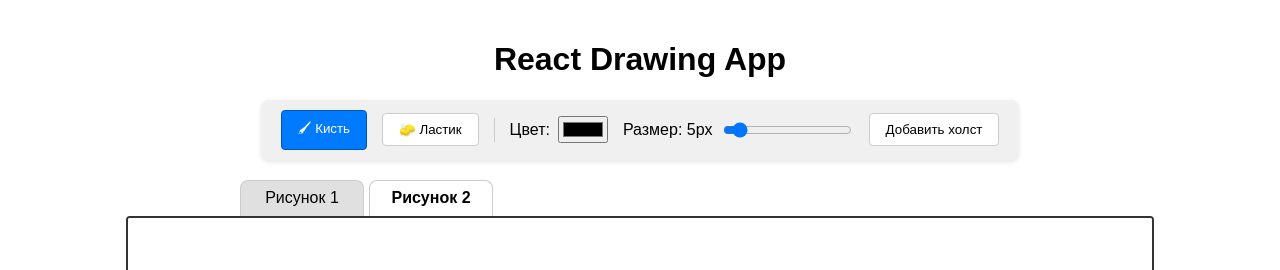
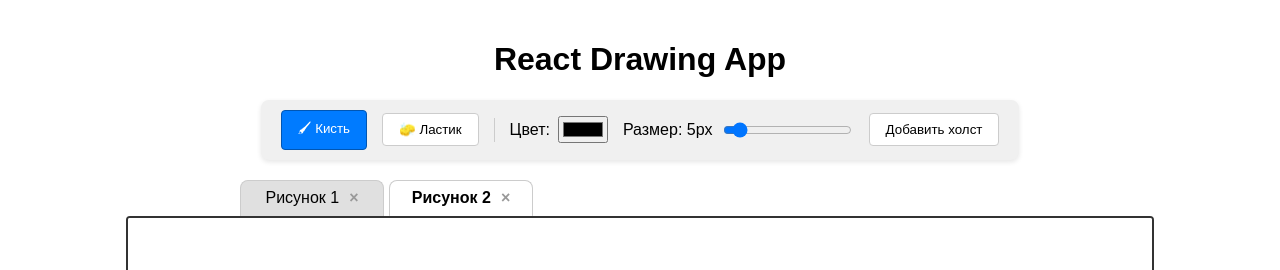
Before and after one commit to Z-Den/web-paint, a React (Create React App) app: page / in a window 1280 px wide. Both pictures are taken after a click on the button "Добавить холст". Shown: the top 270 px of the page. Built offline with nearby package versions, Linux system fonts and the light colour scheme.

Commit message:
delete canvas's tab function + fixes

```diff
--- a/src/App.js
+++ b/src/App.js
@@ -17,10 +17,21 @@ function App() {
     const [activeCanvasId, setActiveCanvasId] = useState(1);
 
     const addCanvas = () => {
-        const newCanvasId = canvases.length + 1;
+        const newCanvasId = canvases.length > 0 ? Math.max(...canvases.map(c => c.id)) + 1 : 1;
         setCanvases([...canvases, {id: newCanvasId, name: 'Рисунок ' + newCanvasId}]);
         setActiveCanvasId(newCanvasId);
     }
+
+    const removeCanvas = (e, id) => {
+        e.stopPropagation(); // Чтобы не переключало вкладку при клике на крестик
+        if (canvases.length === 1) return;
+        const newList = canvases.filter(c => c.id !== id);
+        setCanvases(newList);
+        if (activeCanvasId === id) {
+            setActiveCanvasId(newList[0].id);
+        }
+        delete canvasRefs.current[id];
+    };
 
     return (
         <div className="app-container">
@@ -40,6 +51,7 @@ function App() {
                 canvases={canvases}
                 activeCanvasId={activeCanvasId}
                 setActiveCanvasId={setActiveCanvasId}
+                removeCanvas={removeCanvas}
             />
 
             {/* Рендерим все канвасы, но скрываем неактивные */}
--- a/src/components/Tabs.jsx
+++ b/src/components/Tabs.jsx
@@ -1,7 +1,7 @@
 import React from "react";
 
 
-const Tabs = ({canvases, activeCanvasId, setActiveCanvasId}) => {
+const Tabs = ({canvases, activeCanvasId, setActiveCanvasId, removeCanvas}) => {
     return (
         <div className="tabs">
             {canvases.map(canvas => (
@@ -11,6 +11,14 @@ const Tabs = ({canvases, activeCanvasId, setActiveCanvasId}) => {
                     onClick={() => setActiveCanvasId(canvas.id)}
                 >
                     {canvas.name}
+                    {canvases.length > 1 && (
+                        <span
+                            style={{marginLeft: '10px', color: '#999', fontWeight: 'bold'}}
+                            onClick={(e) => removeCanvas(e, canvas.id)}
+                        >
+                            ×
+                        </span>
+                    )}
                 </div>
             ))}
         </div>
--- a/src/style/style.css
+++ b/src/style/style.css
@@ -45,6 +45,7 @@
     max-width: 800px;
     overflow-x: scroll;
     overflow-y: hidden;
+    cursor: pointer;
 }
 
 .tabs::-webkit-scrollbar {
@@ -52,7 +53,7 @@
 }
 
 .tab {
-    min-width: 90px;
+    min-width: 110px;
     text-align: center;
     padding: 8px 16px;
     background: #e0e0e0;
```
